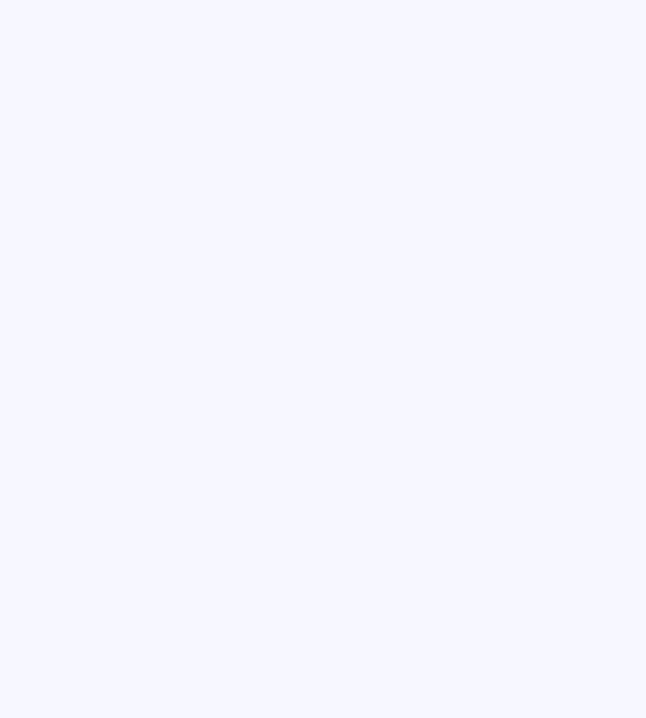
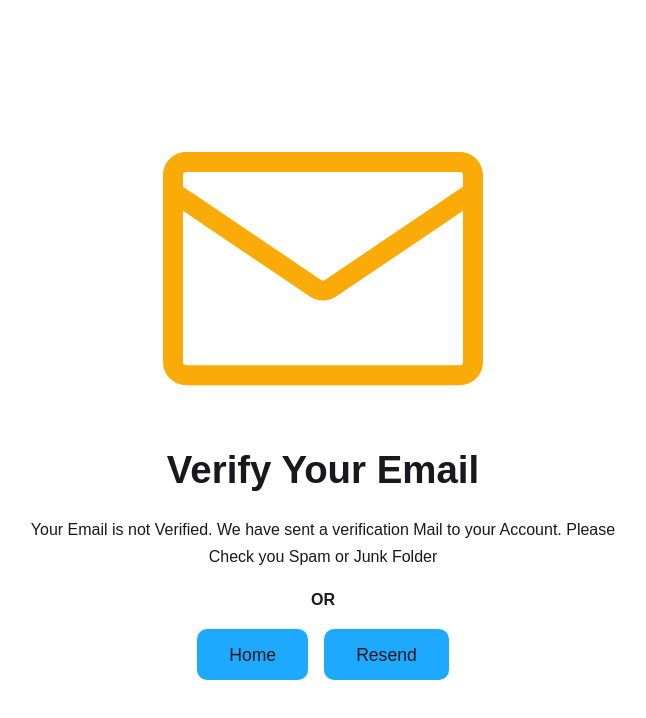
Before and after one commit to Shivaraj777/G-Link, a React (Create React App) app in the folder client/: page /user/verification in a window 1280 px wide. Before the commit this address had no page. Shown: the top 718 px of the page, without its empty margins (317-963 px from the left). Built offline with nearby package versions, Linux system fonts and the light colour scheme.

Commit message:
Verification page: define UI and logic to check user account verification

```diff
--- a/client/src/App.js
+++ b/client/src/App.js
@@ -16,6 +16,7 @@ import { ToastContainer } from 'react-toastify';
 import "react-toastify/dist/ReactToastify.css";
 import ResetPassword from './components/auth/ResetPassword';
 import Loading from './components/Loading';
+import Verification from './components/Verification';
 
 // dynamic imports
 const HomePage = React.lazy(() => import('./pages/HomePage'));
@@ -180,6 +181,7 @@ function App() {
                   <Route path='sign-up' element={<Signup />} />
                 </Route>
                 <Route exact path='/verify-email/:token' element={<VerifyEmail />} />
+                <Route exact path='/user/verification' element={<Verification />} />
                 <Route exact path='/forgot-password' element={<ForgotPassword />} />
                 <Route exact path='/reset-password/:token' element={<ResetPassword />} />
               </Routes>
--- /dev/null
+++ b/client/src/components/Verification.js
@@ -0,0 +1,154 @@
+/* If user account is not verified after login, they are redirect to verification page */
+import React, { useEffect, useState } from 'react';
+import styled from 'styled-components';
+import { GoMail } from 'react-icons/go';
+import ResendVerificationEmailModal from './modal/ResendVerificationEmailModal';
+import { useSelector } from 'react-redux';
+import { useNavigate } from 'react-router-dom';
+
+function Verification() {
+  const navigate = useNavigate();
+  const [status, setStatus] = useState(false); //state to manage verification status
+  const [isOpen, setIsOpen] = useState(false); // state to manage modal
+
+  // state to manage message based on verification status
+  const [message, setMessage] = useState('Your Email is not Verified. We have sent a verification Mail to your Account. Please Check you Spam or Junk Folder');
+
+  // get user details and auth status from store
+  const user = useSelector((state) => state.user.userDetails);
+  const auth = useSelector((state) => state.auth);
+
+
+  // if verification status is true, navigate to chat screen
+  useEffect(() => {
+    if(status){
+      navigate('/');
+    }
+
+    // eslint-disable-next-line react-hooks/exhaustive-deps
+  }, [status]);
+
+
+  // check verification status from user object(global state)
+  useEffect(() => {
+    // navigate to landing page if user is null
+    if(!user){
+      navigate('/');
+    }
+
+    // set verification status from user object
+    if(user){
+      setStatus(user.is_verified);
+    }
+
+    // eslint-disable-next-line react-hooks/exhaustive-deps
+  }, [user]);
+
+
+  /*
+    check for verification status from auth object(global state)
+    scenario: resend verification email(auth state is updated)
+  */
+  useEffect(() => {
+    if(auth.message){
+      setMessage(auth.message);
+    }
+
+    // eslint-disable-next-line react-hooks/exhaustive-deps
+  }, [auth]);
+
+
+  // handle opening modal
+  const openModal = () => {
+    setIsOpen(true);
+  }
+
+
+  return (
+    <Wrapper>
+      <div className='m-4 p-4 h-full flex flex-col items-center justify-center'>
+        {false ? (
+          <>
+            <div className='flex flex-col items-center justify-center w-2/4'>
+              <GoMail className='mail-icon' color='#8af859' />
+              <p className='my-2'>Your Email is Verified Now.</p>
+            </div>
+            {/* <h1></h1> */}
+          </>) : (
+            <>
+              <div className='flex flex-col items-center justify-center w-3/4'>
+                <GoMail className='mail-icon' color='#faab07' />
+                <h1>Verify Your Email</h1>
+                <p className='my-2 px-2 mx-auto'>{message}</p>
+                <p className='my-2 font-bold px-2 mx-auto'>OR</p>
+                <div className='flex'>
+                  <button
+                    className='text-2xl cursor-pointer mx-auto'
+                  >
+                    Home
+                  </button>
+                  <button
+                    className='text-2xl cursor-pointer mx-auto'
+                    onClick={openModal}
+                  >
+                    Resend
+                  </button>
+                </div>
+              </div>
+              <ResendVerificationEmailModal isOpen={isOpen} setIsOpen={setIsOpen} />
+            </>
+          )
+        }
+      </div>
+    </Wrapper>
+  )
+}
+
+// styled component
+const Wrapper = styled.section`
+  color: ${({ theme }) => theme.colors.heading};
+  background-color: ${({ theme }) => theme.colors.bg.primary};
+  display: flex;
+  justify-content: center;
+  align-items: center;
+  height: 100vh;
+  max-width: 100vw;
+
+  .mail-icon{
+    font-size: 20rem;
+  }
+
+  button{
+    font-size: 1.1rem;
+    color: ${({ theme }) => theme.colors.heading};
+    margin: 0.5rem;
+    padding: 0.6rem 2rem;
+    border-radius: 10px;
+    background-color: ${({ theme }) => theme.colors.cyan};
+    transition: all 0.4s ease-in-out;
+    &:hover{
+      transform: translateY(-5px);
+    }
+  }
+
+  h1{
+    text-align: center;
+    font-size: 2.4rem;
+    font-weight: bold;
+    margin: 15px auto;
+    line-height: 1.2;
+    max-width: 680px;
+  }
+
+  p{
+    text-align: center;
+    font-size: 1rem;
+    margin-left: auto;
+    margin-right: auto;
+    max-width: 850px;
+    line-height: 27px;
+    color: ${({ theme }) => theme.colors.heading};
+  }
+`;
+
+export default Verification;
--- a/client/src/components/VerifyEmail.js
+++ b/client/src/components/VerifyEmail.js
@@ -1,3 +1,4 @@
+/* User is redirected to VerifyEmail Page after clicking the link sent to verify their account */
 import React, { useEffect, useState } from 'react';
 import styled from 'styled-components';
 import { GoMail } from 'react-icons/go';
--- a/client/src/components/modal/ResendVerificationEmailModal.js
+++ b/client/src/components/modal/ResendVerificationEmailModal.js
@@ -74,14 +74,14 @@ function ResendVerificationEmailModal(props) {
                     <div className='mb-6'>
                       <label
                         htmlFor='base-input'
-                        className='block mb-2 text-sm font-medium text-gray-900 dark:text-white'
+                        className='block mb-2 text-sm font-medium'
                       >
                         Enter your Email
                       </label>
                       <input
                         type='email'
                         id='base-input'
-                        className='bg-gray-50 border border-gray-300 text-gray-900 text-sm rounded-lg focus:ring-blue-500 focus:border-blue-500 block w-full p-2.5 dark:bg-gray-700 dark:border-gray-600 dark:placeholder-gray-400 dark:text-white dark:focus:ring-blue-500 dark:focus:border-blue-500'
+                        className='bg-gray-50 border border-gray-300 text-sm rounded-lg focus:ring-blue-500 focus:border-blue-500 block w-full p-2.5 dark:bg-gray-700 dark:border-gray-600 dark:placeholder-gray-400 dark:focus:ring-blue-500 dark:focus:border-blue-500'
                         placeholder='John@gmail.com'
                         name='email'
                         value={userData.email}
```
